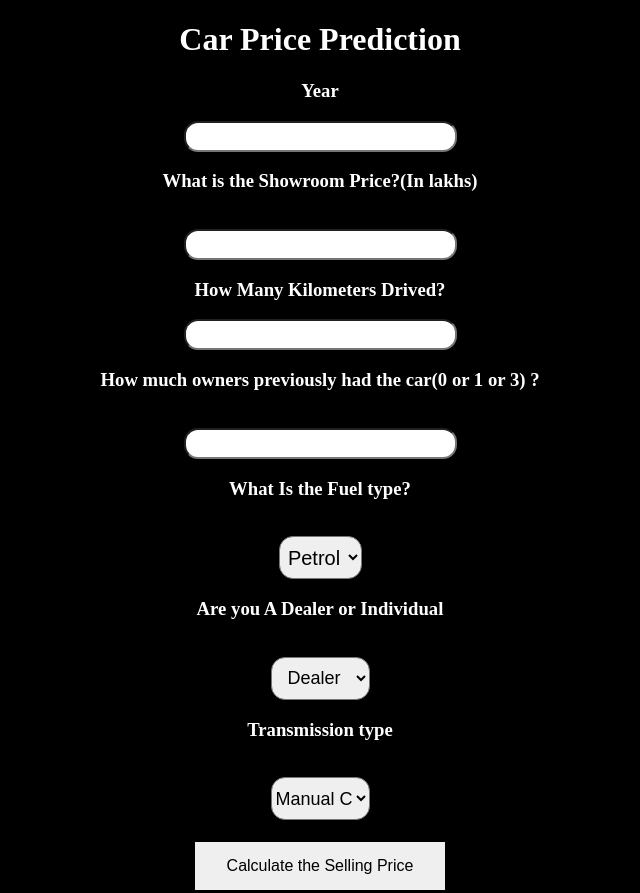
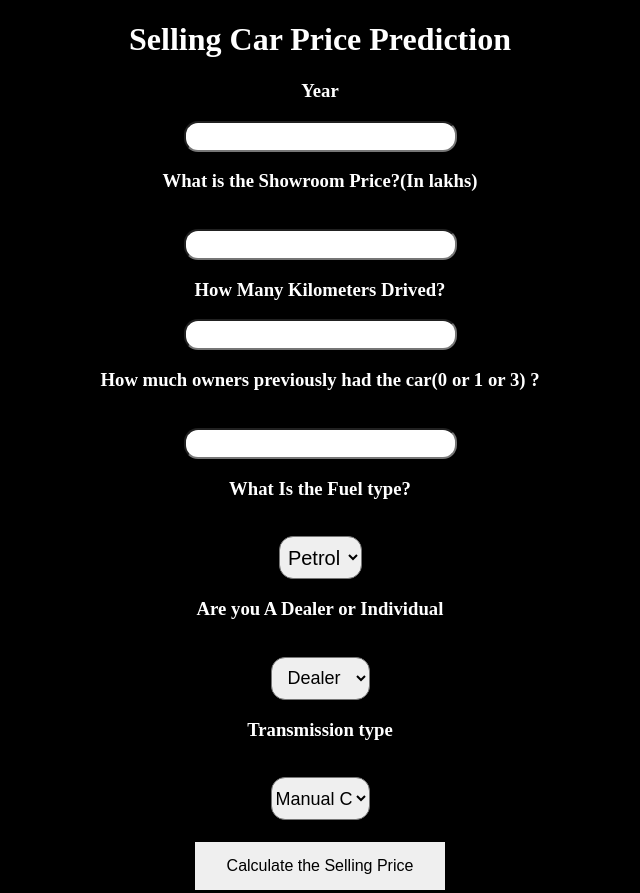
Before and after one commit to Pratik180198/Car-Price-Prediction, a Flask app: page / in a window 1280 px wide. Shown: the top 893 px of the page, without its empty margins (320-960 px from the left). Run offline with Flask 2, Linux system fonts and the light colour scheme; parts of the project's set-up code (start-up, migrations or seed data) failed here and were passed over.

Commit message:
Update index.html

```diff
--- a/templates/index.html
+++ b/templates/index.html
@@ -4,14 +4,14 @@
 <head>
     <meta charset="UTF-8">
     <meta name="viewport" content="width=device-width, initial-scale=1.0">
-    <title>Car Price Prediction</title>
+    <title>Selling Car Price Prediction</title>
 </head>
 
 <body>
 
     <div style="color:white">
         <form action="{{ url_for('predict')}}" method="post">
-            <h1>Car Price Prediction</h1>
+            <h1>Selling Car Price Prediction</h1>
             <h3>Year</h3><input id="first" name="Year" type="number ">
             <h3>What is the Showroom Price?(In lakhs)</h3><br><input id="second" name="Present_Price" required="required">
             <h3>How Many Kilometers Drived?</h3><input id="third" name="Kms_Driven" required="required">
```
